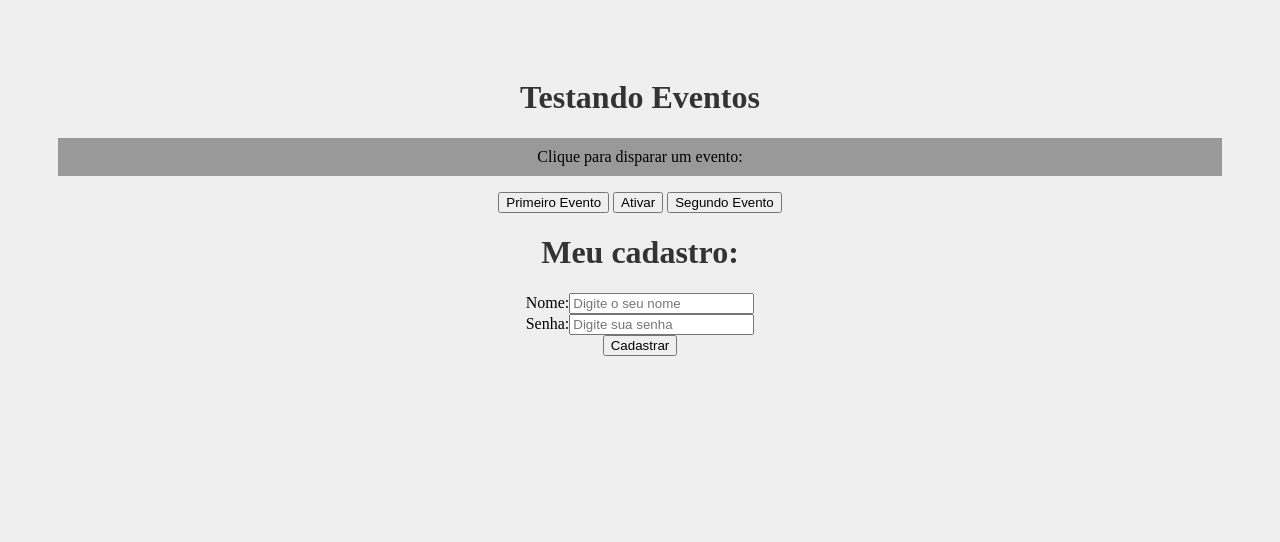
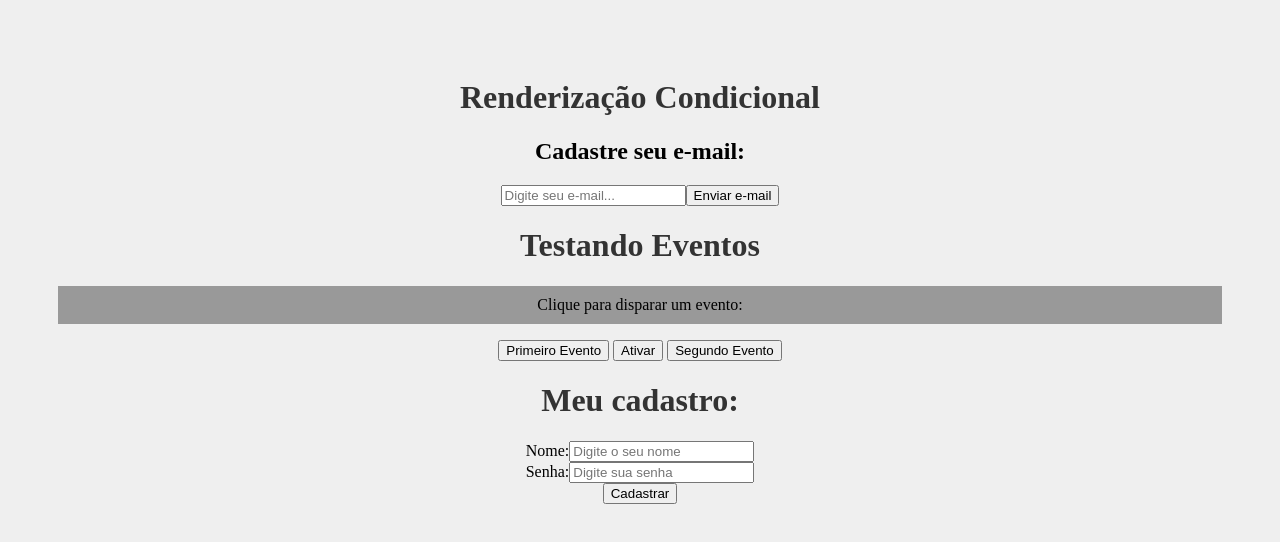
Before and after one commit to vanderleiacn/meu-projeto-react, a React (Create React App) app: page / in a window 1280 px wide. Shown: the top 542 px of the page. Built offline with nearby package versions, Linux system fonts and the light colour scheme.

Commit message:
utilizando renderizacao por condicao

```diff
--- a/src/App.js
+++ b/src/App.js
@@ -1,13 +1,16 @@
 
 import './App.css';
-//import HelloWorld from './components/HelloWorld';
+import Condicional from './components/Condicional';
 import Evento from './components/Evento';
 import Form from './components/Form';
-{/*import SayMyName from './components/SayMyName';*/}
+//import HelloWorld from './components/HelloWorld';
+//import SayMyName from './components/SayMyName';
 function App() {
   return (
 
     <div className="App"> {/*a tag div é usada para encapsular tudo*/}
+      <h1>Renderização Condicional</h1>
+      <Condicional/>
       <h1>Testando Eventos</h1> {/* declarado aqui, porem esta vindo do arquivo index.css*/}
       <Evento numero="1"/>{/*posso ter evento modificado por um valor de propriedade*/}
       <Form/>
--- /dev/null
+++ b/src/components/Condicional.js
@@ -0,0 +1,37 @@
+import { useState } from "react"
+
+function Condicional(){
+
+    const [email, setEmail] = useState()
+    const [userEmail, setUseEmail] = useState() //esse state é alterado a partir do momento que da submit no formulario
+
+    function enviarEmail(e){
+        e.preventDefault()
+        setUseEmail(email)
+    }
+
+    function limparEmail(){
+        setUseEmail('')
+    }
+
+    return(
+        <div>
+            <h2>Cadastre seu e-mail:</h2>
+            <form>
+              <input
+               type="email"
+               placeholder="Digite seu e-mail..."
+               onChange={(e) => setEmail(e.target.value)}
+               />
+              <button type="submit" onClick={enviarEmail}> Enviar e-mail</button>
+              {userEmail && ( //renderização condicional uma forma de validação (se tiver valor no input do email retorne a msg a baixo)
+                <div>
+                    <p>O e-mail do usuario é: {userEmail}</p>
+                    <button onClick={limparEmail}>Limpar e-mail</button>
+                </div>
+              )}
+            </form>
+        </div>
+    )
+}
+export default Condicional
```
